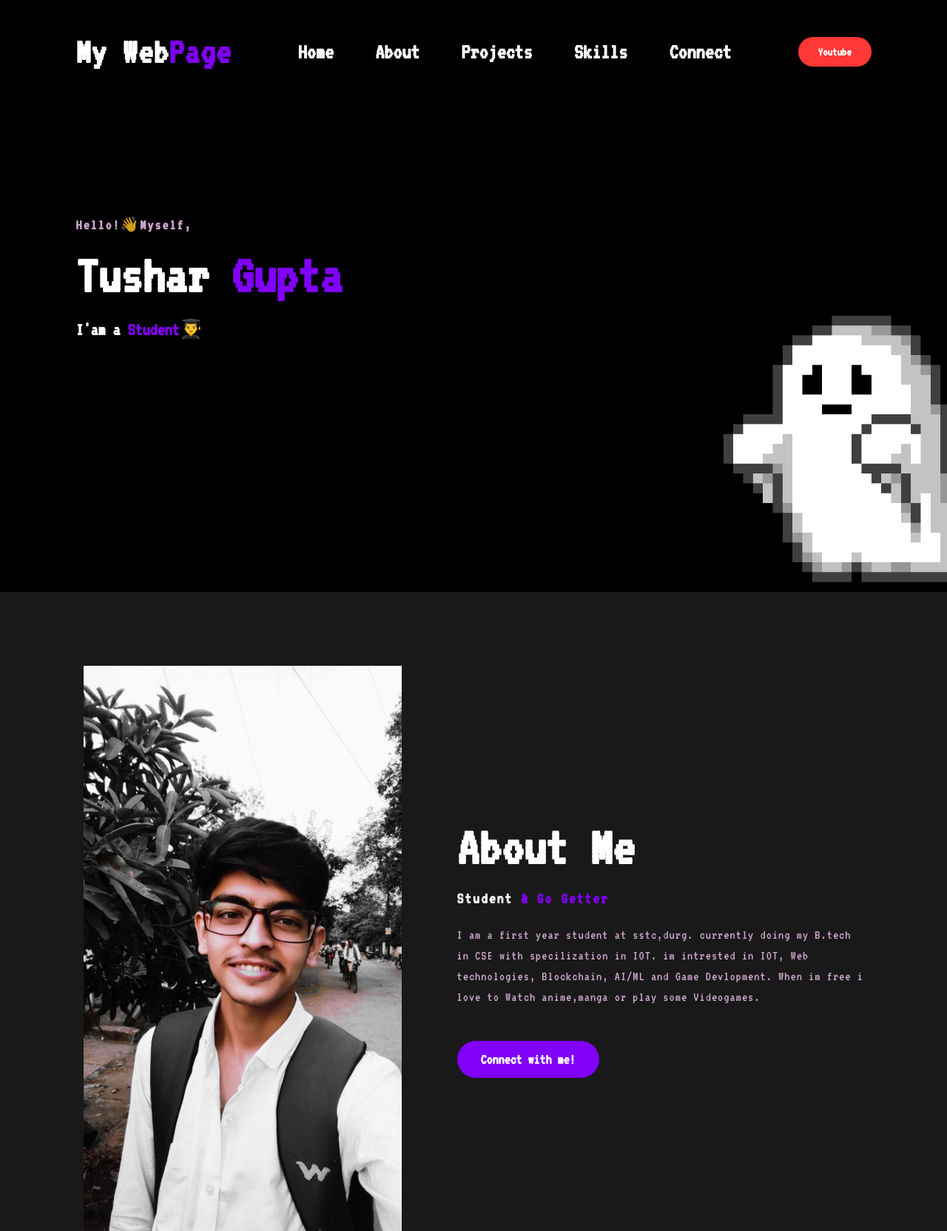
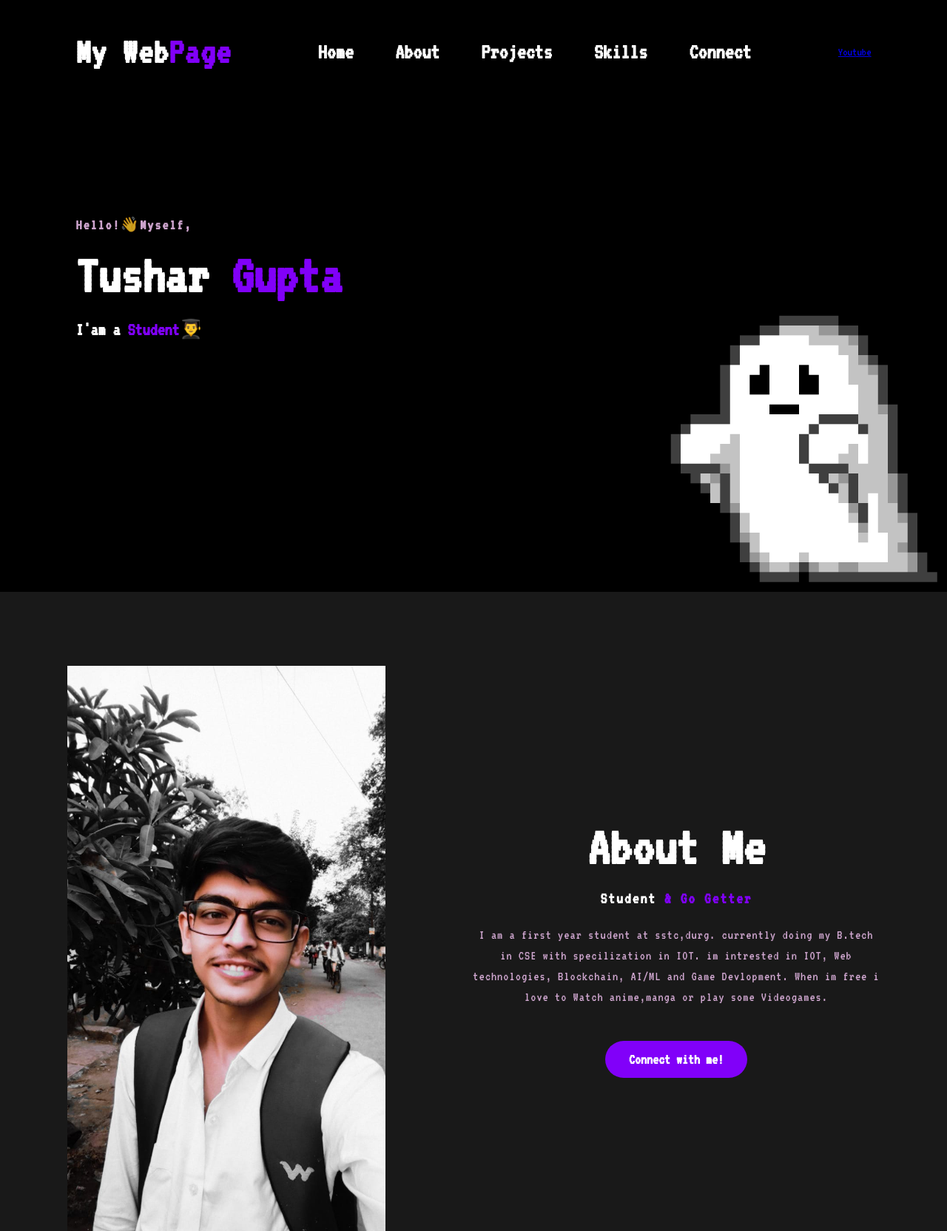
Before and after one commit to Tushar-2003/testing, a plain HTML site: page index.html in a window 1280 px wide. Shown: the top 1664 px of the page at 74% size. Drawn offline with Linux system fonts and the light colour scheme.

Commit message:
Update style.css

```diff
--- a/css/style.css
+++ b/css/style.css
@@ -9,7 +9,7 @@
 	width: 100%;
 	background-image: url(../img/ghost.png);
 	background-size: cover;
-	background-position: center;
+	background-position: right;
 }
 nav{
 	display: flex;
@@ -21,7 +21,7 @@ nav{
 }
 .logo{
 	color: rgb(255, 255, 255);
-	font-size: 50px;
+	font-size: 3.125rem;
 	letter-spacing: 1px;
 	cursor: pointer;
 }
@@ -43,19 +43,6 @@ nav ul li a{
 nav ul li a:hover{
 	color: #7524f7;
 	transition: .4s;
-}
-.btn{
-	background-color:#ff3737;
-	color: white;
-	text-decoration: none;
-	border: 2px solid transparent;
-	font-weight: bold;
-	padding: 10px 25px;
-	border-radius: 30px;
-	transition: transform .4s;
-}
-.btn:hover{
-	transform: scale(1.2);
 }
 .content{
 	position: absolute;
@@ -92,13 +79,15 @@ h4{
 	width: 550px;
 }
 .main{
-	width: 1130px;
+	text-align: center;
+	width: auto;
 	max-width: 95%;
+	display: flex;
 	margin: 0 auto;
-	display: flex;
 	align-items: center;
 	justify-content: space-around;
 }
+
 .about-text h2{
 	color: white;
 	font-size: 75px;
@@ -144,7 +133,7 @@ button:hover{
 .title h2{
 	color: white;
 	font-size: 75px;
-	width: 1130px;
+	width: auto;
 	margin: 30px auto;
 	text-align: center;
 }
@@ -253,7 +242,7 @@ footer p:nth-child(1){
 footer p:nth-child(2){
 	color: rgb(137, 73, 255);
 	font-size: 17px;
-	width: 500px;
+	width: auto;
 	text-align: center;
 	line-height: 26px;
 }
@@ -283,3 +272,10 @@ footer p:nth-child(2){
 	bottom: 35px;
 	font-size: 14px;
 }
+
+@media(max-width: 700px) {
+	.hoe{
+		background: black;
+	}
+
+}
```
